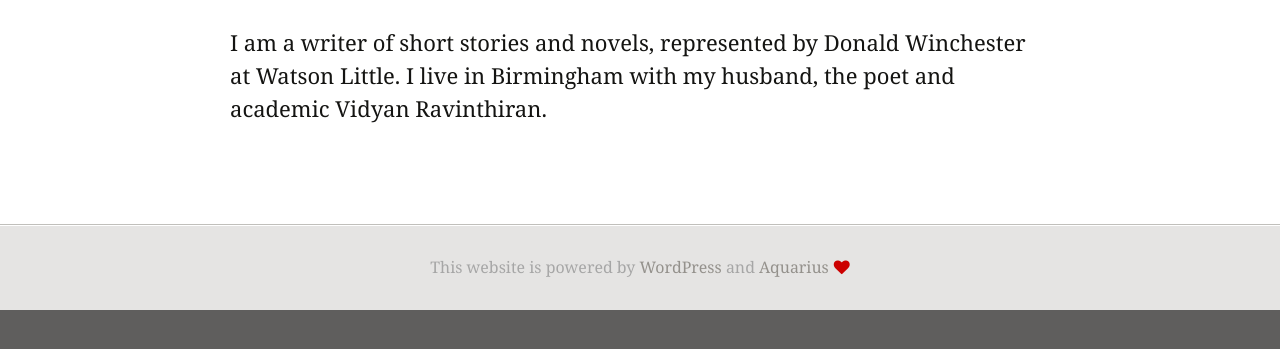
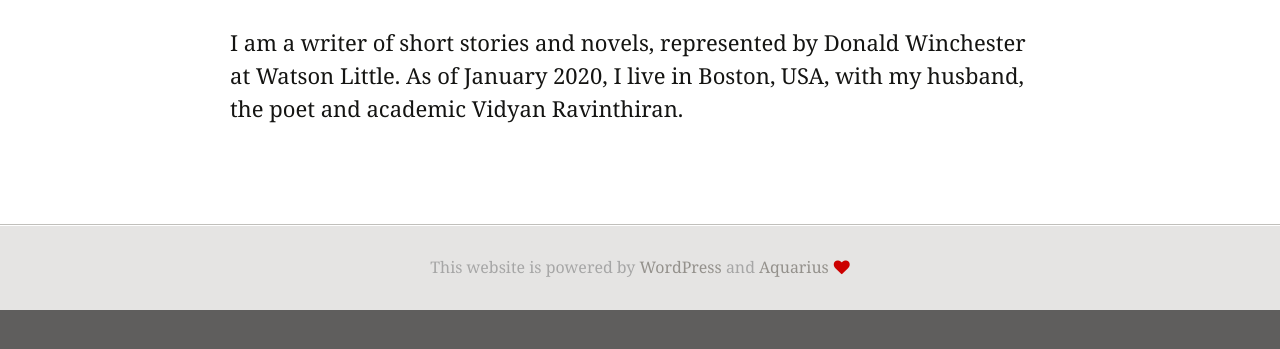
Before and after one commit to tholden/jennyholden.co.uk, a plain HTML site: page index.html in a window 1280 px wide. Shown: the part 383-732 px from the top of the page. Drawn offline with nearby package versions, Linux system fonts and the light colour scheme.

Commit message:
Update index.html

```diff
--- a/index.html
+++ b/index.html
@@ -119,7 +119,7 @@ img.emoji {
 			</header>
 
 		<section class="entry-content">
-			<p>I am a writer of short stories and novels, represented by Donald Winchester at Watson Little. I live in Birmingham with my husband, the poet and academic Vidyan Ravinthiran.</p>
+			<p>I am a writer of short stories and novels, represented by Donald Winchester at Watson Little. As of January 2020, I live in Boston, USA, with my husband, the poet and academic Vidyan Ravinthiran.</p>
 		</section>
 
 		<footer class="entry-meta">
```
